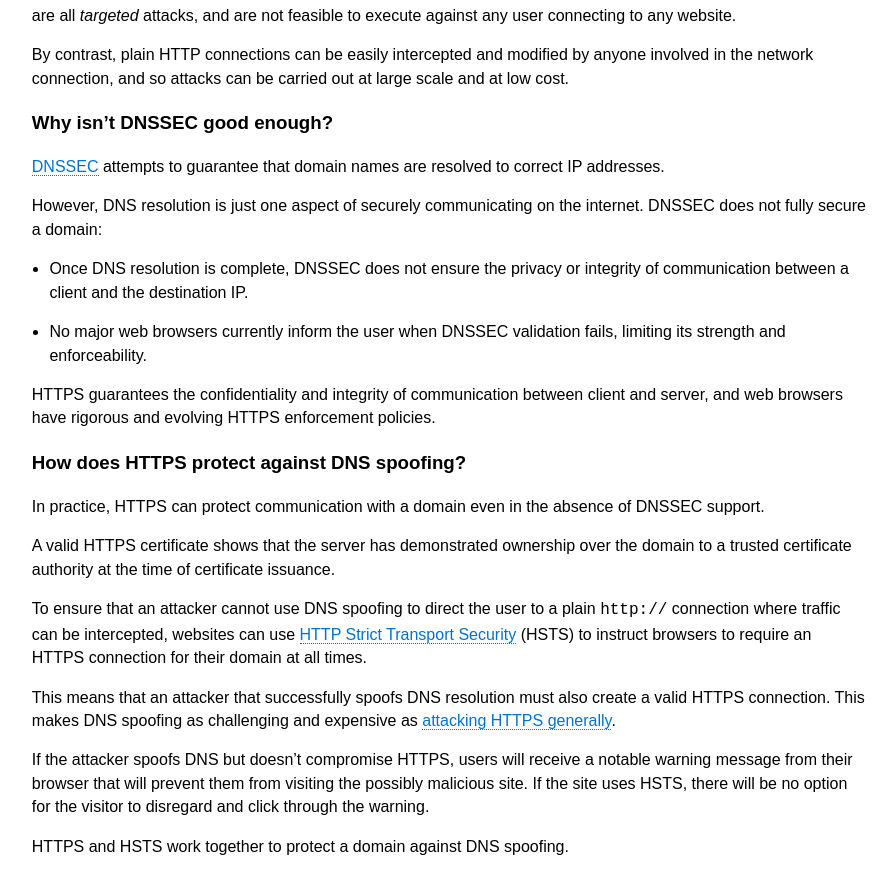
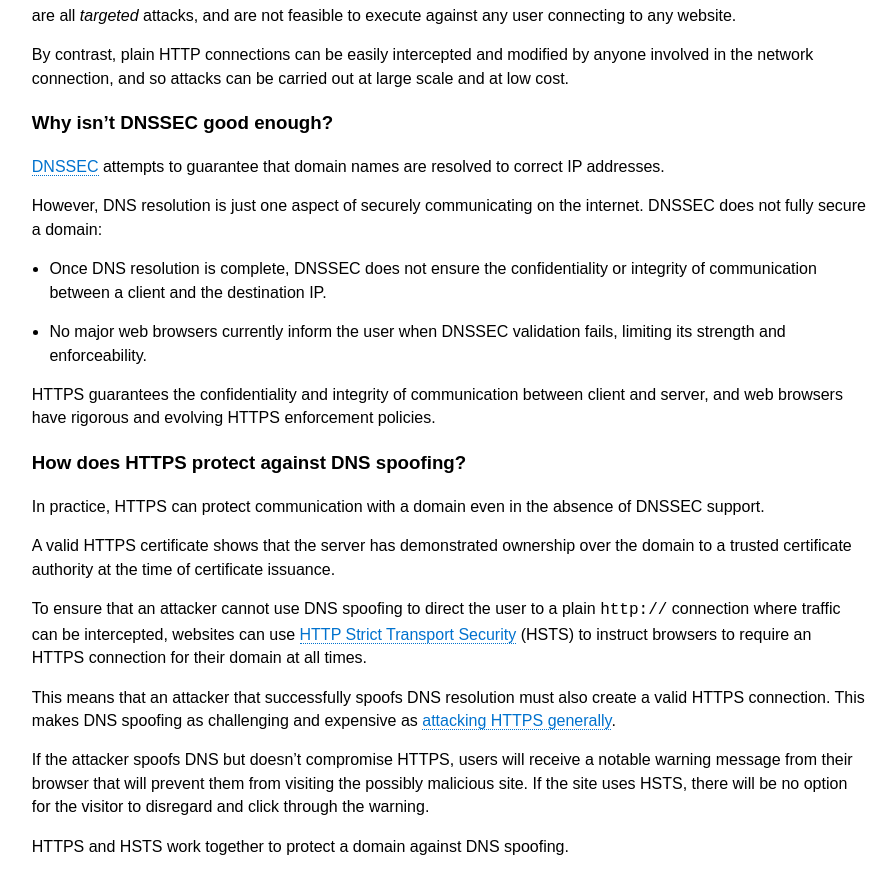
Before and after one commit to GSA/https, a Jekyll site: the page built from pages/faq.md, in a window 1280 px wide and 900 px high, scrolled down 1448 px. Shown: the top 894 px of the window, without its empty margins (353-1249 px from the left). Built offline with Jekyll 4.4.1, drawn with Linux system fonts in a browser that asks for light colours; Markdown is read by kramdown in place of the engine named in the settings.

Commit message:
Fix another use of privacy instead of confidentiality

```diff
--- a/pages/faq.md
+++ b/pages/faq.md
@@ -52,7 +52,7 @@ By contrast, plain HTTP connections can be easily intercepted and modified by an
 
 However, DNS resolution is just one aspect of securely communicating on the internet. DNSSEC does not fully secure a domain:
 
-* Once DNS resolution is complete, DNSSEC does not ensure the privacy or integrity of communication between a client and the destination IP.
+* Once DNS resolution is complete, DNSSEC does not ensure the confidentiality or integrity of communication between a client and the destination IP.
 
 * No major web browsers currently inform the user when DNSSEC validation fails, limiting its strength and enforceability.
 
```
